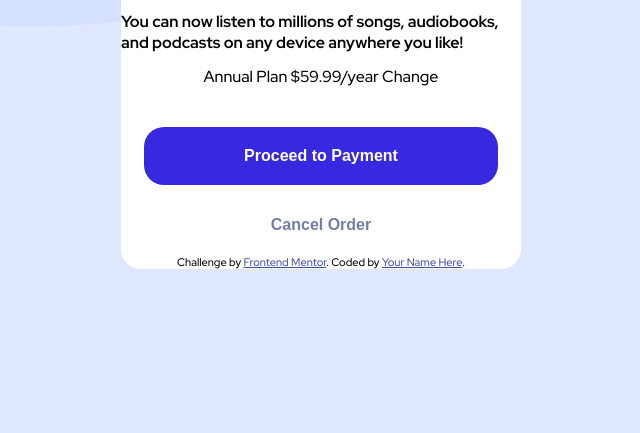
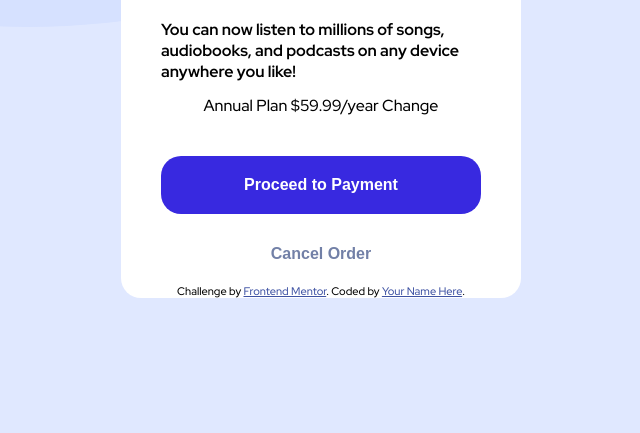
Before and after one commit to ana-vela/order-summary-component, a plain HTML site: page index.html in a window 1280 px wide. Shown: the part 410-843 px from the top of the page, without its empty margins (319-959 px from the left). Before the commit the page ends 806 px from the top, so only its background shows below. Drawn offline with Linux system fonts and the light colour scheme.

Commit message:
adjusting font sizes

```diff
--- a/styles.css
+++ b/styles.css
@@ -7,18 +7,17 @@ body {
 	background-image: url(./images/pattern-background-desktop.svg);
 	background-repeat: no-repeat;
 	background-color: hsl(225, 100%, 94%);
+	display: flex;
 }
 
 .container {
-	width: 50%;
+	width: 70%;
 	max-width: 400px;
 	margin: 10% auto;
-	/* padding: 20px; */
-	/* margin: 200px; */
 	display: flex;
 	flex-direction: column;
 	align-items: center;
-	justify-content: center;
+	/* font-size: 1rem; */
 	background-color: white;
 	border-radius: 20px;
 }
@@ -31,18 +30,21 @@ body {
 
 }
 
+
 h2 {
-	font-size: 16px;
+	font-size: 1rem;
+	padding: 0 10%;
 }
 
 .payment {
 	color: white;
-	font-size: 16px;
+	font-size: 1rem;
 	font-weight: 900;
 	border: none;
 	margin: 40px 0 20px 0;
-	padding: 20px 100px;
+	padding: 20px 0;
 	border-radius: 20px;
+	width: 80%;
 
 	background-color: hsl(245, 75%, 52%);
 }
@@ -50,7 +52,7 @@ h2 {
 .cancel {
 	background-color: white;
 	color: hsl(224, 23%, 55%);
-	font-size: 16px;
+	font-size: 1rem;
 	font-weight: 700;
 	border: none;
 	margin: 10px 0 20px 0;
```
